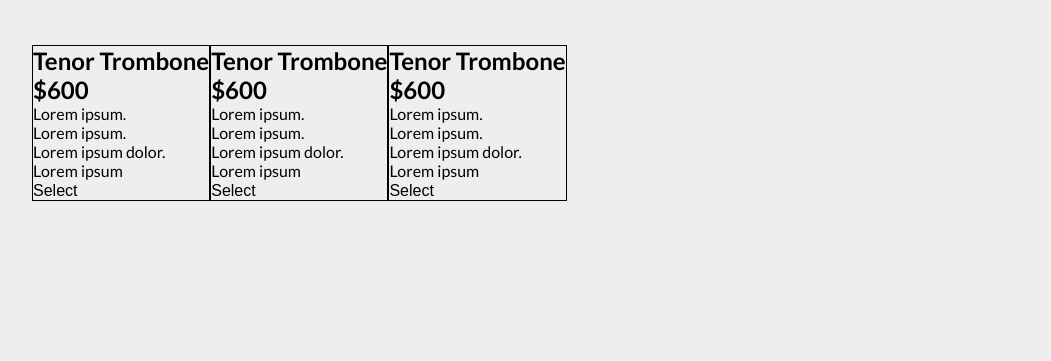
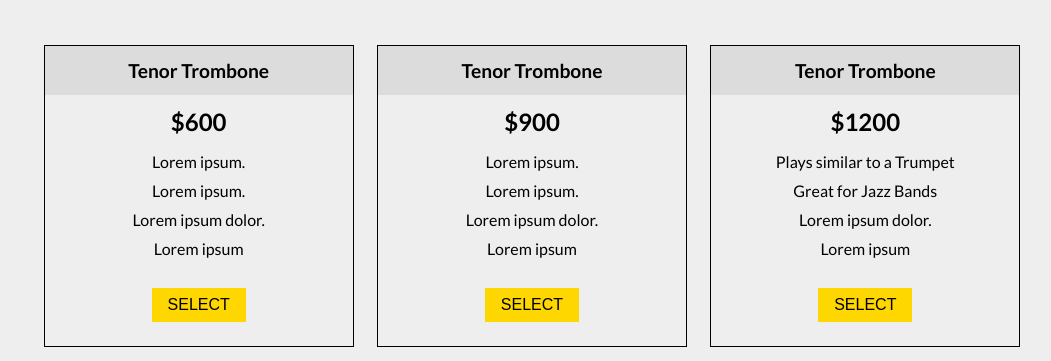
Before and after one commit to michael02031999/LandingPage, a plain HTML site: page index.html in a window 1280 px wide. Shown: the part 977-1338 px from the top of the page, without its empty margins (108-1159 px from the left). Before the commit the page ends 1178 px from the top, so only its background shows below. Drawn offline with nearby package versions, Linux system fonts and the light colour scheme; files that its build step writes are made by us from their sources; files whose address does not match are found by name.

Commit message:
Pricing section complete

```diff
--- a/index.html
+++ b/index.html
@@ -61,37 +61,37 @@
 
             <div class="trombones">
                 <div class="TenorTrombone">
-                    <h2>Tenor Trombone</h2>
-                    <h2>$600</h2>
+                    <h2 class="heading">Tenor Trombone</h2>
+                    <h2 class="money">$600</h2>
                     <ol>
                         <li>Lorem ipsum.</li>
                         <li>Lorem ipsum.</li>
                         <li>Lorem ipsum dolor.</li>
                         <li>Lorem ipsum</li>
                     </ol>
-                    <button class="secondbutton">Select</button>
+                    <button class="secondbutton">SELECT</button>
                 </div>
                 <div class="BassTrombone">
-                    <h2>Tenor Trombone</h2>
-                    <h2>$600</h2>
+                    <h2 class="heading">Tenor Trombone</h2>
+                    <h2 class="money">$900</h2>
                     <ol>
                         <li>Lorem ipsum.</li>
                         <li>Lorem ipsum.</li>
                         <li>Lorem ipsum dolor.</li>
                         <li>Lorem ipsum</li>
                     </ol>
-                    <button class="secondbutton">Select</button>
+                    <button class="secondbutton">SELECT</button>
                 </div>
                 <div class="ValveTrombone">
-                    <h2>Tenor Trombone</h2>
-                    <h2>$600</h2>
+                    <h2 class="heading">Tenor Trombone</h2>
+                    <h2 class=money>$1200</h2>
                     <ol>
-                        <li>Lorem ipsum.</li>
-                        <li>Lorem ipsum.</li>
+                        <li>Plays similar to a Trumpet</li>
+                        <li>Great for Jazz Bands</li>
                         <li>Lorem ipsum dolor.</li>
                         <li>Lorem ipsum</li>
                     </ol>
-                    <button class="secondbutton">Select</button>
+                    <button class="secondbutton">SELECT</button>
                 </div>
             </div>
         </section>
--- a/style.css
+++ b/style.css
@@ -140,8 +140,42 @@
 
     .trombones {
         display: flex;
+        justify-content: space-around;
+        margin-bottom: 3em;
     }
 
     .TenorTrombone, .BassTrombone, .ValveTrombone {
         border: solid black 1px;
+        width: 31%;
     }
+
+    .heading {
+        background-color: gainsboro;
+        text-align: center;
+        font-size: 1.2rem;
+        padding: 0.7em;
+    }
+
+    .money {
+        text-align: center;
+        padding-top: 0.5em;
+        padding-bottom: 0.5em;
+    }
+
+    ol {
+        text-align: center;
+        line-height: 1.8;
+    }
+
+    .secondbutton {
+        background-color: gold;
+        display: block;
+        margin: 0 auto;
+        margin-top: 1.5em;
+        margin-bottom: 1.5em;
+        font-size: 1rem;
+        padding-top: 0.5em;
+        padding-bottom: 0.5em;
+        padding-left: 1em;
+        padding-right: 1em;
+    }
```
